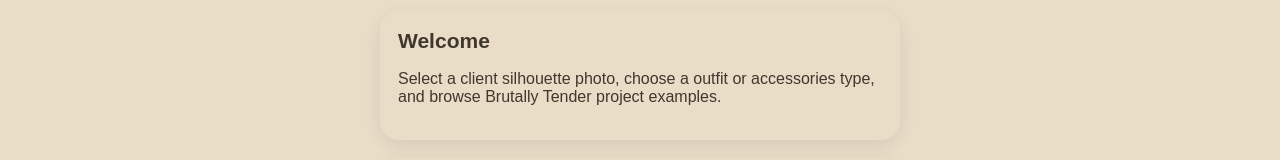
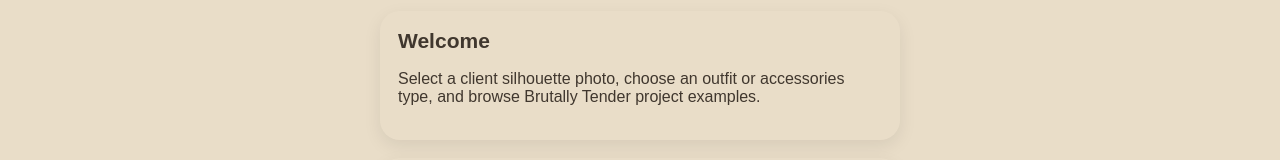
Before and after one commit to annkey-art/Brutally-Tender-Fashion-Visualizer, a plain HTML site: page index.html in a window 1280 px wide. Shown: the part 384-544 px from the top of the page. Drawn offline with Linux system fonts and the light colour scheme.

Commit message:
Fix typo in outfit description

```diff
--- a/index.html
+++ b/index.html
@@ -144,7 +144,7 @@
   <main>
 <section class="card">
   <h2>Welcome</h2>
-  <p>Select a client silhouette photo, choose a outfit or accessories type, and browse Brutally Tender project examples.</p>
+  <p>Select a client silhouette photo, choose an outfit or accessories type, and browse Brutally Tender project examples.</p>
 </section>
     <section class="card">
       <h2>Customer Silhouette Photo</h2>
```
